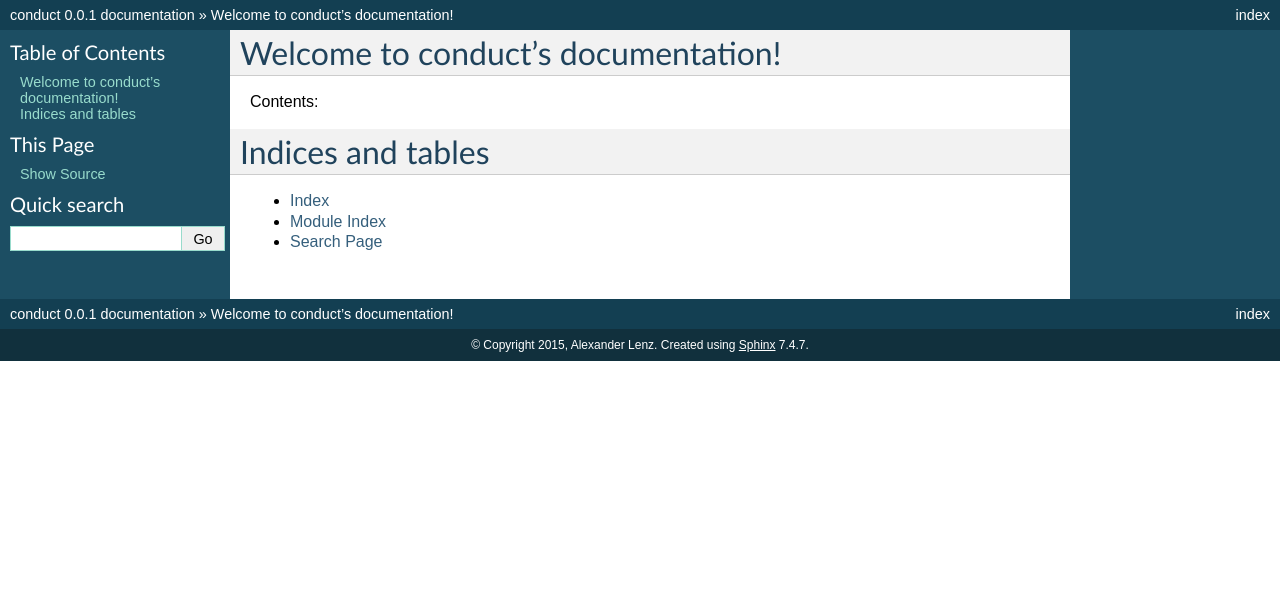
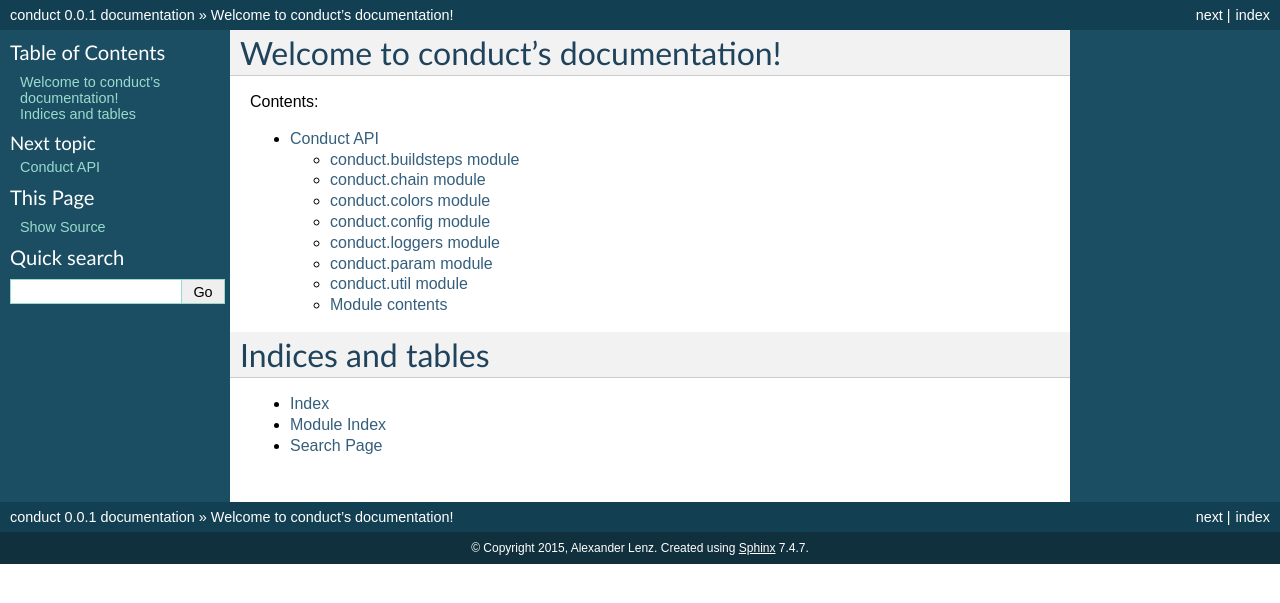
Before and after one commit to alenz33/conduct, a Sphinx documentation site: the page built from doc/index.rst, in a window 1280 px wide. Shown: the top 603 px of the page. Built offline with Sphinx 7.4.7, drawn with Linux system fonts in a browser that asks for light colours.

```diff
--- /dev/null
+++ b/doc/api.rst
@@ -0,0 +1,67 @@
+Conduct API
+===========
+
+conduct.buildsteps module
+-------------------------
+
+.. automodule:: conduct.buildsteps
+    :members:
+    :undoc-members:
+    :show-inheritance:
+
+conduct.chain module
+--------------------
+
+.. automodule:: conduct.chain
+    :members:
+    :undoc-members:
+    :show-inheritance:
+
+conduct.colors module
+---------------------
+
+.. automodule:: conduct.colors
+    :members:
+    :undoc-members:
+    :show-inheritance:
+
+conduct.config module
+---------------------
+
+.. automodule:: conduct.config
+    :members:
+    :undoc-members:
+    :show-inheritance:
+
+conduct.loggers module
+----------------------
+
+.. automodule:: conduct.loggers
+    :members:
+    :undoc-members:
+    :show-inheritance:
+
+conduct.param module
+--------------------
+
+.. automodule:: conduct.param
+    :members:
+    :undoc-members:
+    :show-inheritance:
+
+conduct.util module
+-------------------
+
+.. automodule:: conduct.util
+    :members:
+    :undoc-members:
+    :show-inheritance:
+
+
+Module contents
+---------------
+
+.. automodule:: conduct
+    :members:
+    :undoc-members:
+    :show-inheritance:
--- a/doc/conf.py
+++ b/doc/conf.py
@@ -14,6 +14,8 @@
 
 import sys
 import os
+
+sys.path.insert(0, os.path.abspath(".."))
 
 # If extensions (or modules to document with autodoc) are in another directory,
 # add these directories to sys.path here. If the directory is relative to the
--- a/doc/index.rst
+++ b/doc/index.rst
@@ -11,6 +11,9 @@ Contents:
 .. toctree::
    :maxdepth: 2
 
+   api
+
+
 
 
 Indices and tables
```
